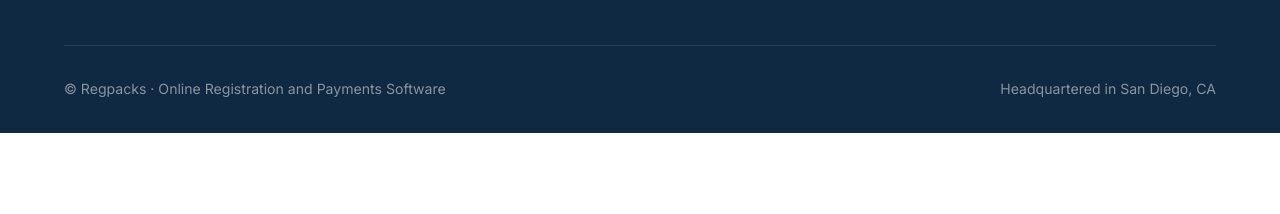
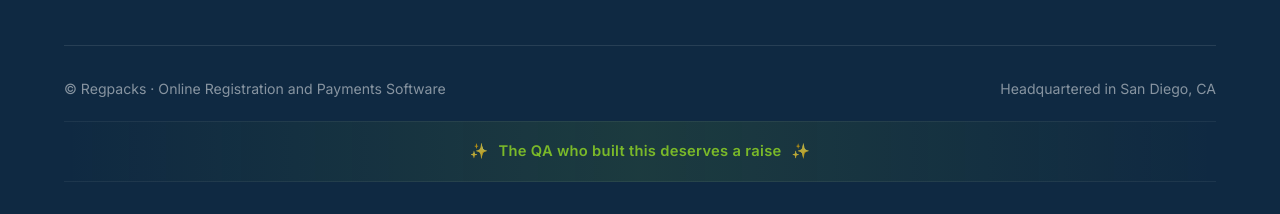
Before and after one commit to Marcial-A/RP, a plain HTML site: page index.html in a window 1280 px wide. Shown: the part 8741-8955 px from the top of the page. Before the commit the page ends 8874 px from the top, so only its background shows below. Drawn offline with Linux system fonts and the light colour scheme.

Commit message:
Update index.html

```diff
--- a/index.html
+++ b/index.html
@@ -874,6 +874,19 @@
     color: rgba(255, 255, 255, 0.5);
     font-size: 0.88rem;
   }
+  .footer-easter {
+    text-align: center;
+    padding: 18px 16px;
+    margin-top: 20px;
+    background: linear-gradient(90deg, transparent, rgba(122, 185, 41, 0.12), transparent);
+    border-top: 1px solid rgba(255, 255, 255, 0.06);
+    border-bottom: 1px solid rgba(255, 255, 255, 0.06);
+    color: var(--green);
+    font-size: 0.92rem;
+    font-weight: 600;
+    letter-spacing: 0.02em;
+  }
+  .footer-easter .sparkle { opacity: 0.7; margin: 0 6px; }
 </style>
 </head>
 <body>
@@ -1556,6 +1569,9 @@
       <div>© Regpacks · Online Registration and Payments Software</div>
       <div>Headquartered in San Diego, CA</div>
     </div>
+    <div class="footer-easter">
+      <span class="sparkle">✨</span> The QA who built this deserves a raise <span class="sparkle">✨</span>
+    </div>
   </div>
 </footer>
 
```
